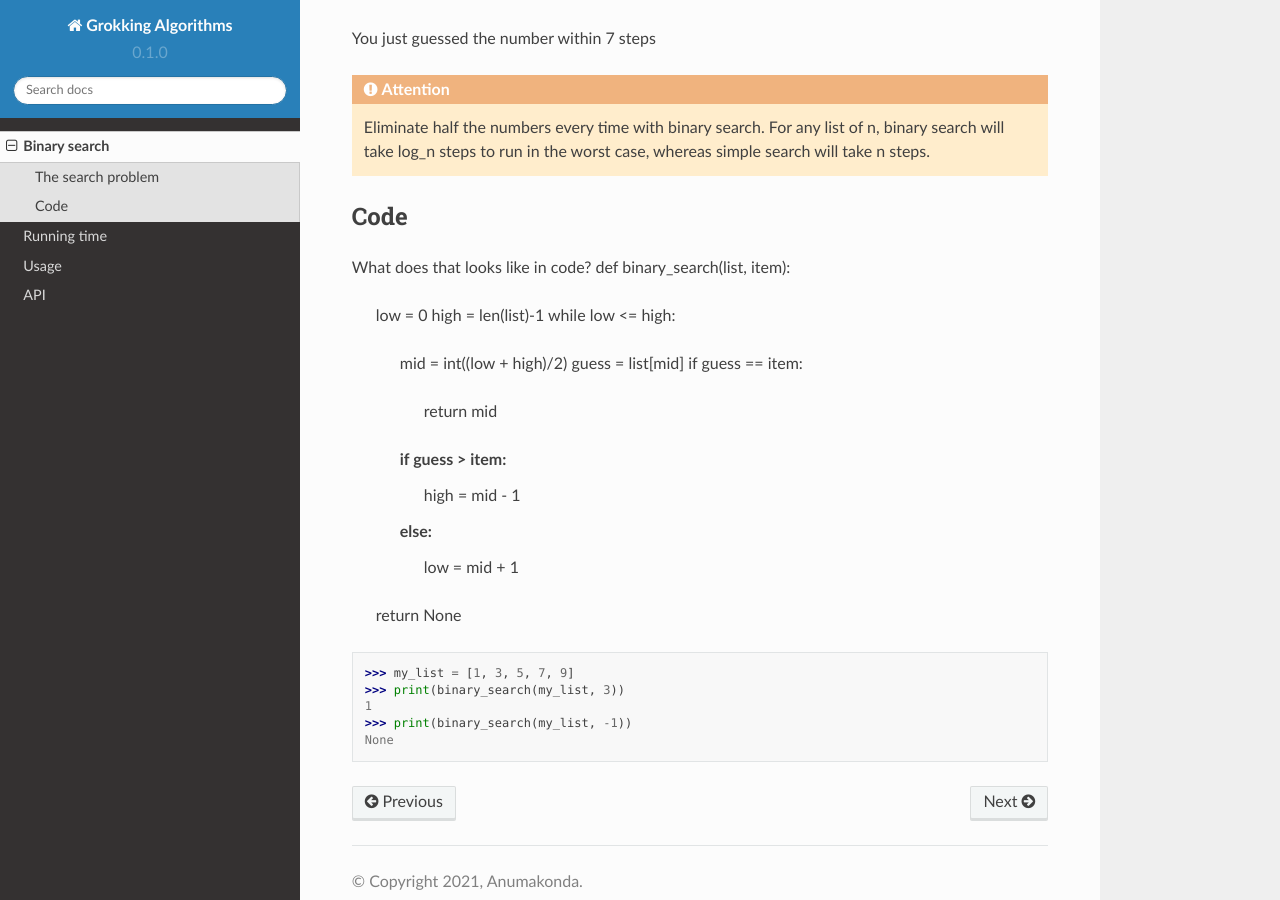
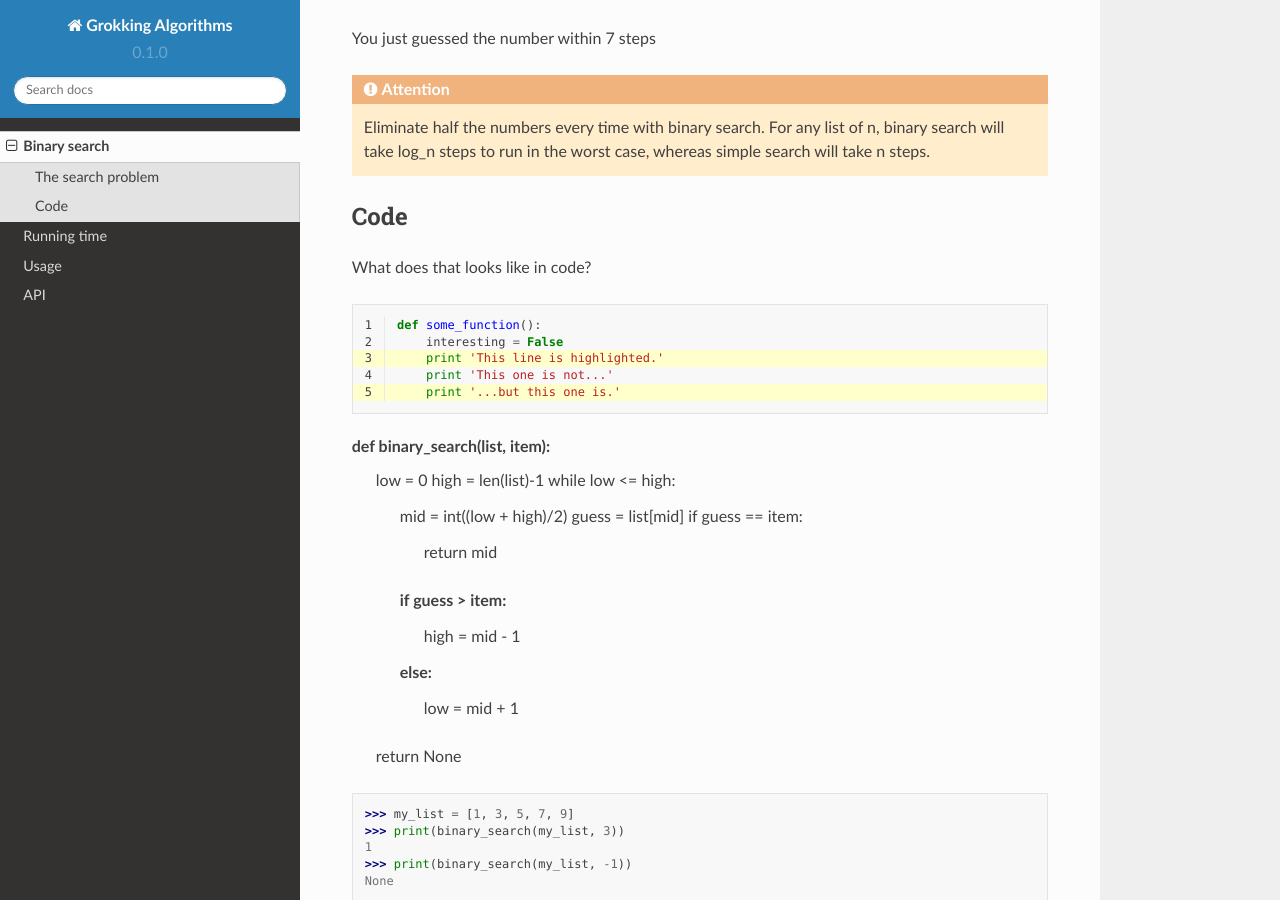
Before and after one commit to srianumakonda/Grokking-Documentation, a Sphinx documentation site: the page built from docs/source/binary_search.rst, in a window 1280 px wide and 900 px high, scrolled down 674 px. Built offline with Sphinx 7.4.7 and the Read the Docs theme 2.0.0, drawn with Linux system fonts in a browser that asks for light colours.

Commit message:
added files

```diff
--- a/docs/source/binary_search.rst
+++ b/docs/source/binary_search.rst
@@ -29,6 +29,17 @@ Code
 ----------------
 
 What does that looks like in code?
+
+.. code-block:: python
+   :linenos:
+   :emphasize-lines: 3,5
+
+   def some_function():
+       interesting = False
+       print 'This line is highlighted.'
+       print 'This one is not...'
+       print '...but this one is.'
+
 def binary_search(list, item):
 	low = 0
 	high = len(list)-1
@@ -42,6 +53,7 @@ def binary_search(list, item):
 		else:
 		  low = mid + 1
 	return None
+
 >>> my_list = [1, 3, 5, 7, 9]
 >>> print(binary_search(my_list, 3))
 1
```
